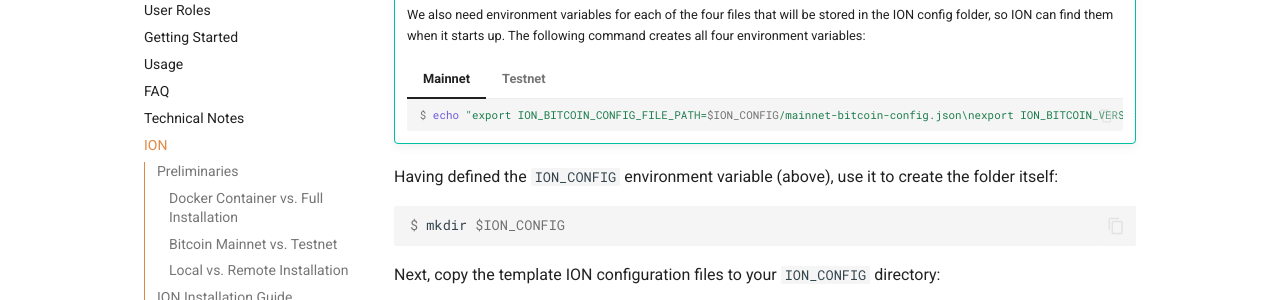
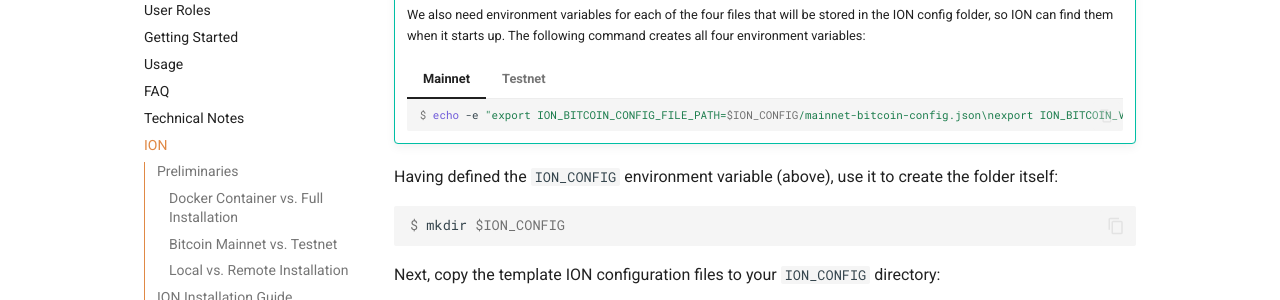
Before and after one commit to alan-turing-institute/trustchain, an MkDocs documentation site: the page built from docs/ion.md, in a window 1280 px wide and 900 px high, scrolled down 7224 px. Shown: the part 152-452 px from the top of the window. Built offline with MkDocs 1.6.1 and Material for MkDocs 9.7.7, drawn with Linux system fonts in a browser that asks for light colours; nearby versions of some CDN libraries; library files that are not in the unit come from our copies.

````diff
--- a/docs/ion.md
+++ b/docs/ion.md
@@ -407,11 +407,11 @@ We will need a folder for storing ION configuration files. For convenience, we'l
 
     === "Mainnet"
         ```console
-        $ echo "export ION_BITCOIN_CONFIG_FILE_PATH=$ION_CONFIG/mainnet-bitcoin-config.json\nexport ION_BITCOIN_VERSIONING_CONFIG_FILE_PATH=$ION_CONFIG/mainnet-bitcoin-versioning.json\nexport ION_CORE_CONFIG_FILE_PATH=$ION_CONFIG/mainnet-core-config.json\nexport ION_CORE_VERSIONING_CONFIG_FILE_PATH=$ION_CONFIG/mainnet-core-versioning.json" >> $SHELL_CONFIG; source $SHELL_CONFIG
+        $ echo -e "export ION_BITCOIN_CONFIG_FILE_PATH=$ION_CONFIG/mainnet-bitcoin-config.json\nexport ION_BITCOIN_VERSIONING_CONFIG_FILE_PATH=$ION_CONFIG/mainnet-bitcoin-versioning.json\nexport ION_CORE_CONFIG_FILE_PATH=$ION_CONFIG/mainnet-core-config.json\nexport ION_CORE_VERSIONING_CONFIG_FILE_PATH=$ION_CONFIG/mainnet-core-versioning.json" >> $SHELL_CONFIG; source $SHELL_CONFIG
         ```
     === "Testnet"
         ```console
-        $ echo "export ION_BITCOIN_CONFIG_FILE_PATH=$ION_CONFIG/testnet-bitcoin-config.json\nexport ION_BITCOIN_VERSIONING_CONFIG_FILE_PATH=$ION_CONFIG/testnet-bitcoin-versioning.json\nexport ION_CORE_CONFIG_FILE_PATH=$ION_CONFIG/testnet-core-config.json\nexport ION_CORE_VERSIONING_CONFIG_FILE_PATH=$ION_CONFIG/testnet-core-versioning.json" >> $SHELL_CONFIG; source $SHELL_CONFIG
+        $ echo -e "export ION_BITCOIN_CONFIG_FILE_PATH=$ION_CONFIG/testnet-bitcoin-config.json\nexport ION_BITCOIN_VERSIONING_CONFIG_FILE_PATH=$ION_CONFIG/testnet-bitcoin-versioning.json\nexport ION_CORE_CONFIG_FILE_PATH=$ION_CONFIG/testnet-core-config.json\nexport ION_CORE_VERSIONING_CONFIG_FILE_PATH=$ION_CONFIG/testnet-core-versioning.json" >> $SHELL_CONFIG; source $SHELL_CONFIG
         ```
 
 Having defined the `ION_CONFIG` environment variable (above), use it to create the folder itself:
````
